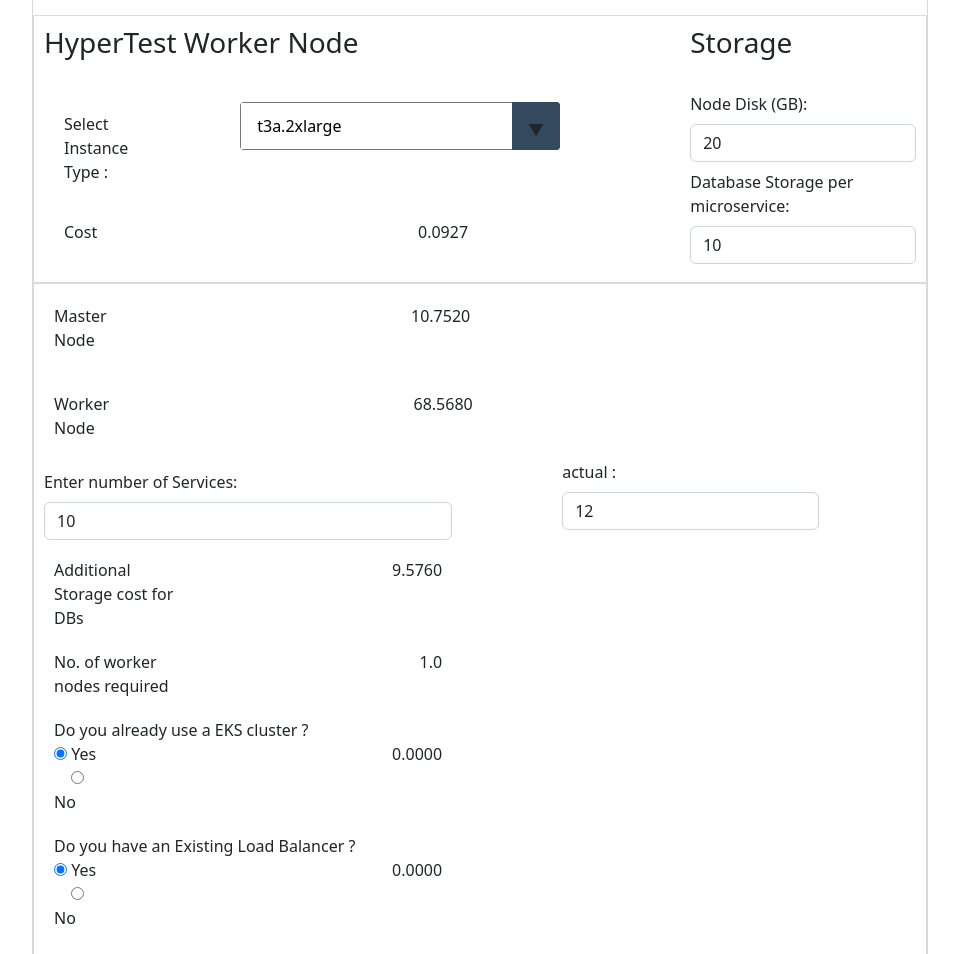
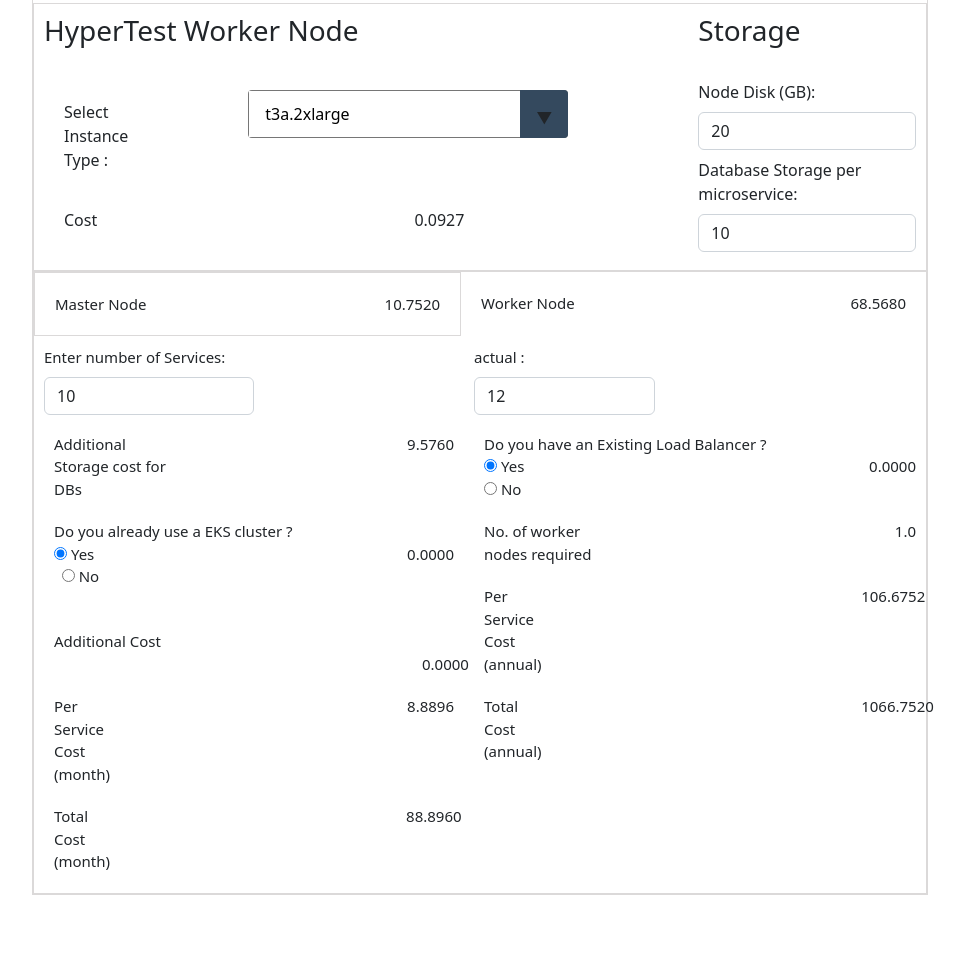
Before and after one commit to hypertestdevs/hypertestdevs.github.io, a plain HTML site: page index.html in a window 1280 px wide. Shown: the part 666-1620 px from the top of the page, without its empty margins (160-1125 px from the left). After the commit the page ends 1561 px from the top, so only its background shows below. Drawn offline with nearby package versions, Linux system fonts and the light colour scheme.

Commit message:
css changes
Signed-off-by: Anurag Kumar <anurag.kumar@hypertest.co>

```diff
--- a/index.html
+++ b/index.html
@@ -23,7 +23,7 @@
     max="720"
     required
   /> </h5>
-  <div style="display:flex;margin:10px;">
+  <div style="display:flex;">
   <div class="regionDiv">
     <p>Select Region :</p>
   </div>
@@ -174,8 +174,8 @@
     </div>
     <div>
       <div class="servicesConfigDiv">
-        <div style="padding:10px;width:48%;">
-          <div class="mb-2">
+        <div style="padding:10px;width:58%;">
+          <div class="mb-2" style="width:50%;">
             <label class="form-label">Enter number of Services:</label>
             <input class="form-control" type="number" id="noOfSVCs" value="10" required/>
           </div>
@@ -183,10 +183,7 @@
             <div>Additional Storage cost for DBs</div>
             <div id="additionalStorageCostForDbs"></div>
           </div>
-          <div style="display: flex;padding:10px;">
-            <div>No. of worker nodes required</div>
-            <div id="noOfWorkerNodesRq"></div>
-          </div>
+
           <div style="padding:10px;">
             <div>Do you already use a EKS cluster ?</div>
             <div id="IfEKSCluster">
@@ -195,7 +192,7 @@
                     <input type="radio" id="radioo3" name="selectorr" class="selector-item_radio" checked>
                     <label for="radioo3" class="selector-item_label">Yes</label>&nbsp; &nbsp; &nbsp;
                     <input type="radio" id="radioo4" name="selectorr" class="selector-item_radio">
-                    <label for="radioo4" class="selector-item_label">No </label>
+                    <label for="radioo4" class="selector-item_label">No &nbsp;  </label>
                 </div>
               </div>
               <div id="EKSPrice">
@@ -205,26 +202,7 @@
 
             </div>
           </div>
-          <div style="padding:10px;">
-            <div>Do you have an Existing Load Balancer ?  &nbsp; &nbsp; &nbsp; &nbsp; &nbsp;</div>
-            <div id="IfExstingLoadBalancer">
 
-              <div>
-                    <div class="selecotr-item">
-                        <input type="radio" id="radio1" name="selector" class="selector-item_radio" checked>
-                        <label for="radio1" class="selector-item_label">Yes</label>&nbsp; &nbsp; &nbsp;
-                        <input type="radio" id="radio2" name="selector" class="selector-item_radio">
-                        <label for="radio2" class="selector-item_label">No </label>
-                    </div>
-                  </div>
-                  <div id="ELBPrice">
-                      0.0000
-                  </div>
-
-
-
-             </div>
-          </div>
           <br />
           <div style="padding:10px;">
             <div>Additional Cost</div>
@@ -240,6 +218,39 @@
 
 
           </div>
+
+        </div>
+        <div style="width:60%;font-size:15px;">
+          <div class="servicesPerNodeDiv">
+            <div class="mb-2">
+              <label class="form-label">actual :</label>
+              <input class="form-control" type="number" id="actual" value = "12" required/>
+            </div>
+          </div>
+          <div style="padding:10px;">
+            <div>Do you have an Existing Load Balancer ?  &nbsp; &nbsp; &nbsp; &nbsp; &nbsp;</div>
+            <div id="IfExstingLoadBalancer">
+
+              <div>
+                    <div class="selecotr-item">
+                        <input type="radio" id="radio1" name="selector" class="selector-item_radio" checked>
+                        <label for="radio1" class="selector-item_label">Yes</label>&nbsp; &nbsp; &nbsp;
+                        <input type="radio" id="radio2" name="selector" class="selector-item_radio">
+                        <label for="radio2" class="selector-item_label">No &nbsp; &nbsp; </label>
+                    </div>
+                  </div>
+                  <div id="ELBPrice">
+                      0.0000
+                  </div>
+
+
+
+             </div>
+          </div>
+          <div style="display: flex;padding:10px;">
+            <div>No. of worker nodes required</div>
+            <div id="noOfWorkerNodesRq"></div>
+          </div>
           <div style="display: flex;padding:10px;">
             <div>Per Service Cost (annual)</div>
             <div  id="serviceCostAnnual"></div>
@@ -249,14 +260,6 @@
               <div id="totalCostAnnual"></div>
 
 
-          </div>
-        </div>
-        <div>
-          <div class="servicesPerNodeDiv">
-            <div class="mb-2">
-              <label class="form-label">actual :</label>
-              <input class="form-control" type="number" id="actual" value = "12" required/>
-            </div>
           </div>
         </div>
       </div>
@@ -429,7 +432,7 @@
   noOfSVC.addEventListener('input',()=>{
 
     additionalStorageCost.innerHTML  = (Number(storageClass.value) *(Number(dbStorageForCT.value) +(Number(noOfSVC.value) * Number(dbStoragePerMicrSvc.value)))).toFixed(4);
-      noOfWorkerNodesRq.innerHTML = Math.round(noOfSVC.value/actual.value).toFixed(1)
+      noOfWorkerNodesRq.innerHTML = Math.ceil(noOfSVC.value/actual.value).toFixed(1)
      totalCost.innerHTML = (Number(masterNodePriceEl.textContent)+ Number(Number(noOfWorkerNodesRq.textContent) * Number(workerNodePriceEl.textContent))+Number(addtnlCost.textContent)+Number(additionalStorageCost.textContent)).toFixed(4)
       totalCostAnnual.innerHTML = ((Number(masterNodePriceEl.textContent)+ Number(Number(noOfWorkerNodesRq.textContent) * Number(workerNodePriceEl.textContent))+Number(addtnlCost.textContent)+Number(additionalStorageCost.textContent)) * 12).toFixed(4)
     })
@@ -443,7 +446,7 @@
 
 
 radio1.addEventListener('click',()=>{
-  ELBPrice.innerHTML = 0
+  ELBPrice.innerHTML = 0.0000
 addtnlCost.innerHTML = Number(addtnlCost.textContent) - 25.0000
 totalCost.innerHTML = (Number(masterNodePriceEl.textContent)+ Number(Number(noOfWorkerNodesRq.textContent) * Number(workerNodePriceEl.textContent))+Number(addtnlCost.textContent)+Number(additionalStorageCost.textContent)).toFixed(4)
 serviceCost.innerHTML = (totalCost.textContent/noOfSVC.value).toFixed(4)
@@ -462,7 +465,7 @@
 })
 
 radio3.addEventListener('click',()=>{
-  EKSPrice.innerHTML = 0
+  EKSPrice.innerHTML = 0.0000
   addtnlCost.innerHTML = (Number(addtnlCost.textContent) - 72.0000).toFixed(4)
 totalCost.innerHTML = (Number(masterNodePriceEl.textContent)+ Number(Number(noOfWorkerNodesRq.textContent) * Number(workerNodePriceEl.textContent))+Number(addtnlCost.textContent)+Number(additionalStorageCost.textContent)).toFixed(4)
 serviceCost.innerHTML = (totalCost.textContent/noOfSVC.value).toFixed(4)
@@ -505,7 +508,7 @@
 
       workerNodePriceEl.innerHTML = ((Number(workerNodePrice) * Number(activeHours.value)) + (Number(storageClass.value) * Number(nodeDiskInGBEl.value))).toFixed(4);
       additionalStorageCost.innerHTML  = (Number(storageClass.value) *(Number(dbStorageForCT.value) +(Number(noOfSVC.value) * Number(dbStoragePerMicrSvc.value)))).toFixed(4);
-      noOfWorkerNodesRq.innerHTML = Math.round(noOfSVC.value/actual.value).toFixed(1);
+      noOfWorkerNodesRq.innerHTML = Math.ceil((noOfSVC.value/actual.value)).toFixed(1)
 // console.log(masterNodePriceEl.textContent,noOfWorkerNodesRq.textContent,workerNodePriceEl.textContent,additionalStorageCost.textContent)
       totalCost.innerHTML = (Number(masterNodePriceEl.textContent)+ Number(Number(noOfWorkerNodesRq.textContent) * Number(workerNodePriceEl.textContent))+Number(addtnlCost.textContent)+Number(additionalStorageCost.textContent)).toFixed(4)
       // +(noOfWorkerNodesRq.textContent * workerNodePriceEl.textContent)+1+additionalStorageCost.textContent).toFixed(4)
--- a/spot.json
+++ b/spot.json
@@ -209,22 +209,7 @@
             "USD": "0.014"
         }
     },
-    {
-        "region": "ap-northeast-3",
-        "size": "t3a.2xlarge",
-        "name": "linux",
-        "prices": {
-            "USD": "N/A*"
-        }
-    },
-    {
-        "region": "ap-northeast-3",
-        "size": "t3a.medium",
-        "name": "linux",
-        "prices": {
-            "USD": "N/A*"
-        }
-    },
+
     {
         "region": "ap-south-1",
         "size": "t3a.2xlarge",
--- a/style.css
+++ b/style.css
@@ -95,6 +95,7 @@
 }
 .workerNodeParent {
   display: flex;
+
   border: 1px solid rgb(219, 217, 217);
 }
 .mainDiv {
@@ -106,9 +107,11 @@
 }
 .masterNodeCostDiv {
   display: flex;
-  /* border: 1px solid rgb(219, 217, 217); */
+  border: 1px solid rgb(219, 217, 217);
   padding: 10px;
-  width: 47.8%;
+  width: 50.5%;
+  flex-direction: row;
+	justify-content: space-between;
 }
 .masterNodeTotalCostTitle {
   padding: 10px;
@@ -117,25 +120,33 @@
   display: flex;
   /* border: 1px solid rgb(219, 217, 217); */
   padding: 10px;
-  width: 47.8%;
+  width: 55%;
+  flex-direction: row;
+	justify-content: space-between;
+
+
 }
 .workerNodeTotalCostTitle {
-  width: 50%;
+  /* border:1px solid black; */
   padding: 10px;
+}
+
+#workerNodeTotalCostValue {
+  padding: 10px;
+  /* border:1px solid black;  */
+
 }
 #masterNodeTotalCostValue {
   padding: 10px;
-  margin-left: 70%;
 }
-#workerNodeTotalCostValue {
-  padding: 10px;
-  margin-left: 70%;
-}
+
 .servicesConfigDiv {
   display: flex;
+  font-size:15px;
 }
 .servicesPerNodeDiv {
-  margin-left: 100px;
+  margin-top: 10px;
+  width:40%;
 }
 #additionalStorageCostForDbs {
   margin-left: 56%;
@@ -144,7 +155,7 @@
   margin-left: 64%;
 }
 #additionalCostValue {
-  margin-left: 74%;
+  margin-left: 92%;
 }
 #serviceCost {
   margin-left: 74%;
@@ -155,21 +166,25 @@
 #IfExstingLoadBalancer {
   display: flex;
 }
-#IfEKSCluster{
+#IfEKSCluster {
   display: flex;
 }
-#EKSPrice{
-  margin-left:74%;
+#EKSPrice {
+  margin-left: 74%;
 }
-#ELBPrice{
-  margin-left:74%;
-
+#ELBPrice {
+  margin-left: 74%;
 }
-#serviceCostAnnual{
+#serviceCostAnnual {
   margin-left: 74%;
-
 }
-#totalCostAnnual{
+#totalCostAnnual {
   margin-left: 74%;
-
 }
+.master_and_worker_node_cost_div {
+  display: flex;
+  font-size:15px;
+}
+.select{
+  margin-left:10px;
+}
```
